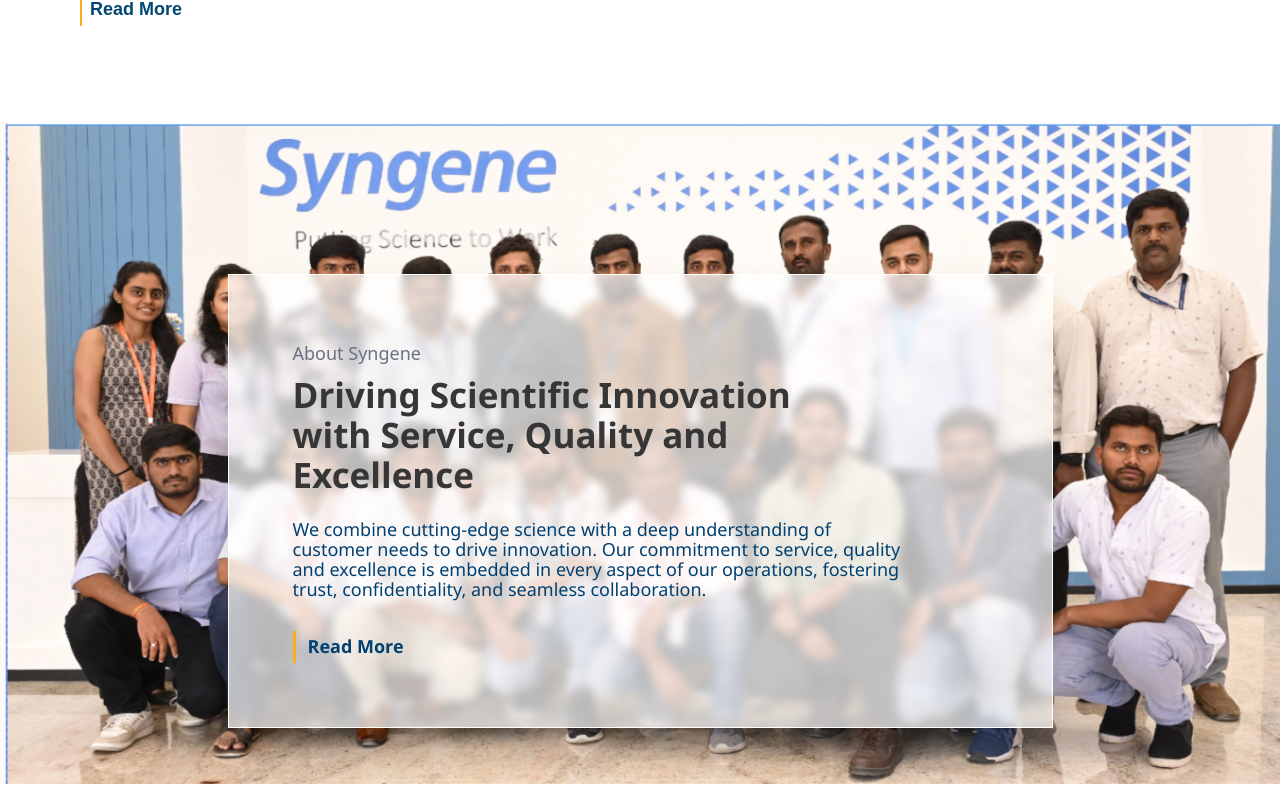
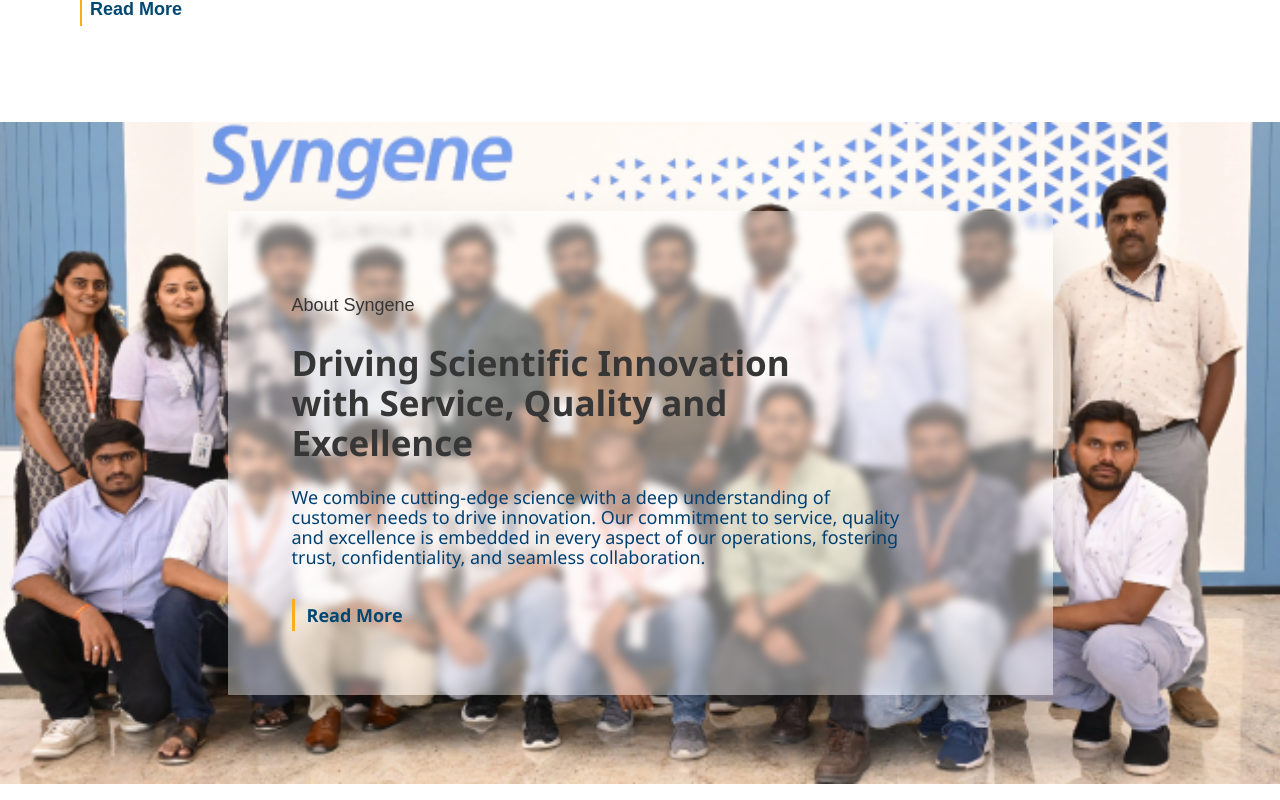
Before and after one commit to khusiie/syngene, a Next.js app: page / in a window 1280 px wide. Shown: the part 1420-2220 px from the top of the page. Built offline with nearby package versions, Linux system fonts and the light colour scheme.

Commit message:
work on last card3

```diff
--- a/components/FeaturedImageSection.tsx
+++ b/components/FeaturedImageSection.tsx
@@ -4,21 +4,61 @@
 import Image from "next/image";
 
 const FeaturedImageSection = () => {
+    const [isVisible, setIsVisible] = React.useState(false);
+    const sectionRef = React.useRef<HTMLElement>(null);
+
+    React.useEffect(() => {
+        const observer = new IntersectionObserver(
+            ([entry]) => {
+                setIsVisible(entry.isIntersecting);
+            },
+            { threshold: 0.2 }
+        );
+
+        if (sectionRef.current) {
+            observer.observe(sectionRef.current);
+        }
+
+        return () => {
+            if (sectionRef.current) {
+                observer.unobserve(sectionRef.current);
+            }
+        };
+    }, []);
+
     return (
-        <section className="relative w-full overflow-hidden animate-reveal-up">
-            <Image
-                src="/assests/img1.png"
-                alt="Featured Innovation"
-                width={1920}
-                height={800}
-                layout="responsive"
-                className="w-full h-auto object-cover"
-            />
-            <div className="absolute inset-0 flex items-center justify-center p-4 md:p-6 md:translate-y-12">
+        <section
+            ref={sectionRef}
+            className="relative w-full overflow-hidden"
+            style={{ height: '662px' }}
+        >
+            <div className={`absolute inset-0 w-full h-full transition-transform duration-1000 ease-out ${isVisible ? 'scale-100' : 'scale-110'}`}>
+                <Image
+                    src="/assests/newImg1.png"
+                    alt="Featured Innovation"
+                    fill
+                    className="object-cover"
+                    priority
+                />
+            </div>
+
+
+            <div className="absolute inset-0 flex items-center justify-center p-4 md:p-6">
                 <div
-                    className="bg-white/70 backdrop-blur-[4px] p-6 md:p-16 w-full max-w-[825px] md:min-h-[425px] shadow-2xl border border-white flex flex-col justify-center animate-slide-up-fade animation-delay-500"
+                    className={`bg-white/40 backdrop-blur-[4px] p-6 md:p-16 w-full max-w-[825px] md:min-h-[425px] shadow-2xl flex flex-col justify-center transition-all duration-1000 ease-out delay-300 ${isVisible ? 'translate-y-0 opacity-100' : 'translate-y-20 opacity-0'}`}
                 >
-                    <span className="text-gray-500 text-sm md:text-lg mb-2 block font-medium">About Syngene</span>
+                    <span
+                        className="block mb-2"
+                        style={{
+                            textAlign: 'left',
+                            font: 'normal normal normal 18px/60px "Myriad Pro", sans-serif',
+                            letterSpacing: '0px',
+                            color: '#363636',
+                            opacity: 1
+                        }}
+                    >
+                        About Syngene
+                    </span>
                     <h2
                         className="text-[#363636] font-semibold mb-6 leading-[40px] text-left"
                         style={{
@@ -46,7 +86,7 @@
                     <div className="flex items-center gap-3 group cursor-pointer w-fit">
                         <div className="w-[3px] h-8 bg-[#FBAE17]" />
                         <span
-                            className="text-[#004172] font-semibold hover:underline decoration-2 underline-offset-4"
+                            className="text-[#004772] font-semibold hover:underline decoration-2 underline-offset-4"
                             style={{
                                 fontSize: '18px',
                                 fontFamily: '"Myriad Pro", "Segoe UI", Tahoma, Geneva, Verdana, sans-serif',
```
Also changed, not shown: public/assests/img1.png (deleted), public/assests/newImg1.png (added).
